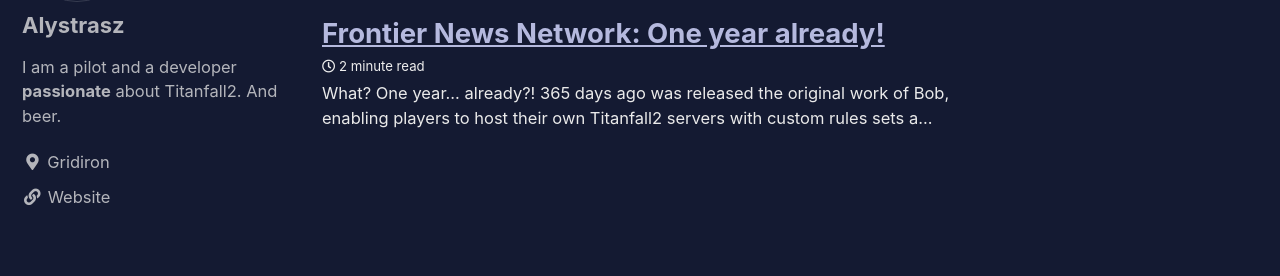
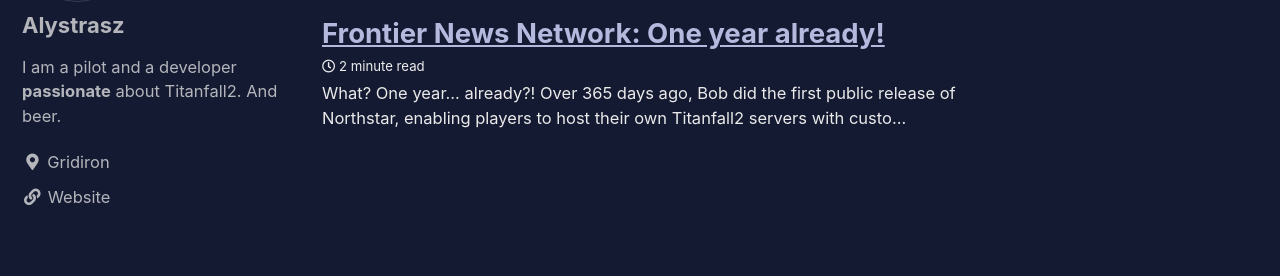
Before and after one commit to R2Northstar/NorthstarBlog, a Jekyll site: the page built from index.html, in a window 1280 px wide. Shown: the part 229-505 px from the top of the page. Built offline with Jekyll 4.4.1, drawn with Linux system fonts in a browser that asks for light colours; cached includes are drawn as plain includes; the list of posts is cut into pages by our own code.

Commit message:
Various touch-ups

```diff
--- a/_posts/2022-12-21-one-year.md
+++ b/_posts/2022-12-21-one-year.md
@@ -10,14 +10,14 @@
 
 What? One year... already?!
 
-365 days ago was released the original work of Bob, enabling players to host their own Titanfall2 servers with custom
+Over 365 days ago, Bob did the first public release of Northstar, enabling players to host their own Titanfall2 servers with custom
 rules sets and gamemodes! We've come a long way since then:
-* 235072 players;
+* 235072 total unique players;
 * 45 game releases;
 * 76368 Discord community members.
 
-Even if players don't always see (or understand) what they're doing, our developers have also been hard at work during
-the past 12 months:
+Even if players don't always see (or understand) what our developers are doing, they have been hard at work during
+the past 12 months. This includes:
 * new master server;
 * new in-game interface components;
 * Discord integration;
@@ -68,21 +68,23 @@
 
 ## What's next
 
-As you saw in the previous section, skin modding is possible since a few months, thanks to the hard work of our developers; we're now working on importing new maps in game:
+As you saw in the previous section, skin modding is possible for a few months now, thanks to the hard work of our developers and as next milestone we're now working on importing new maps in game:
 
 <blockquote class="twitter-tweet"><p lang="en" dir="ltr">Titanfall 2 Custom maps are coming along<br><br>Map made by <a href="https://twitter.com/fragyeeter?ref_src=twsrc%5Etfw">@Fragyeeter</a> <a href="https://t.co/QLzwyYVoec">pic.twitter.com/QLzwyYVoec</a></p>&mdash; Tristan (@Taskinoz) <a href="https://twitter.com/Taskinoz/status/1606073735135760384?ref_src=twsrc%5Etfw">December 22, 2022</a></blockquote> <script async src="https://platform.twitter.com/widgets.js" charset="utf-8"></script>
 
 We're also working on adding contents from vanilla game, such as frontier defense, bounty hunt and networks.
 
-Titanfall2 game developers worked on some content that was scrapped in the final game release, but which some files still made it; these contents include the [already-released Archon titan](https://northstar.thunderstore.io/package/GalacticMoblin/MoblinArchon/), and the "Fort war" gamemode, a MOBA style gamemode. Thanks to some amazing people in the Northstar we now got a working public release (make sure you update your Northstar client to `v1.12.0` to be able to play)!
+Further Titanfall2 game developers worked on some content that while scrapped in the final game release still saw some leftover files in release builds. These contents include the [already-released Archon titan](https://northstar.thunderstore.io/package/GalacticMoblin/MoblinArchon/), and the "Frontier War" gamemode, a MOBA style mode where you have to destroy the enemy team's harvester. Thanks to some amazing people in the wider Northstar community we now got a working public release (make sure you update your Northstar client to `v1.12.0` to be able to play)!
 
-The goal of the mode is to destroy the enemy Harvester. This can only be done with a Titan, so you'll have to fight Titan meter on neutral grunts and enemy players. Use batteries appearing on the map to claim or repair turrets and earn your Titan faster. With your Titan, attack the enemy Harvester and destroy it to win!
+The goal of this mode is to destroy the enemy Harvester. This can only be done with a Titan, so you'll have to gain Titan meter by fighting neutral grunts and enemy players. Use batteries appearing on the map to claim or repair turrets and earn your Titan faster. With your Titan, attack the enemy Harvester and destroy it to win!
 
 <img src="{{ '/assets/images/posts/one-year/fw.png' | relative_url }}" alt="Fort war in-game screenshot" />
 
 ---
 
 ## Northstar in the media
+
+After it's inital release we also saw Northstar get picked up by various news outlets.
 
 * PCGAMER: [Titanfall 2 gets fan-made custom servers on PC](https://www.pcgamer.com/titanfall-2-gets-fan-made-custom-servers-on-pc/)
 * PCGAMER: [Northstar didn't just save Titanfall 2, it completely transformed it](https://www.pcgamer.com/northstar-didnt-just-save-titanfall-2-it-completely-transformed-it/)
```
Also changed, not shown: other parts of _posts/2022-12-21-one-year.md (+2 -2 lines).
